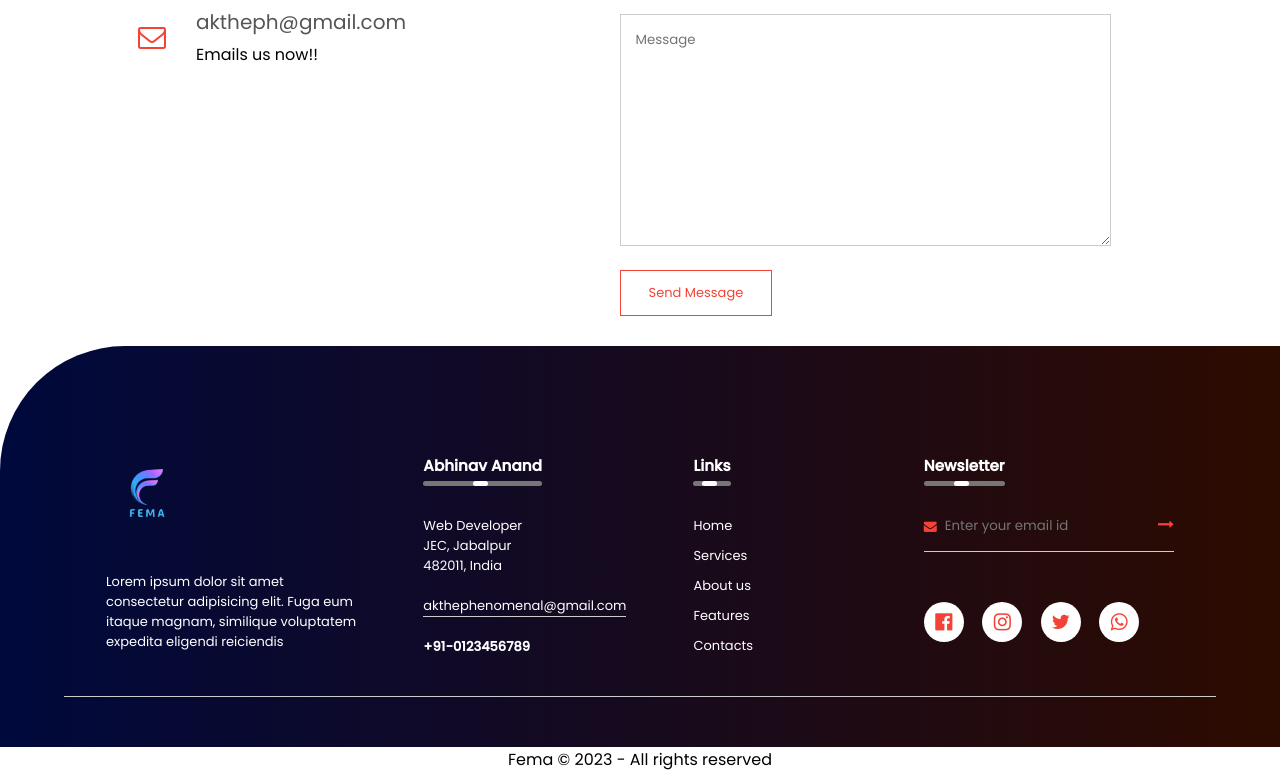
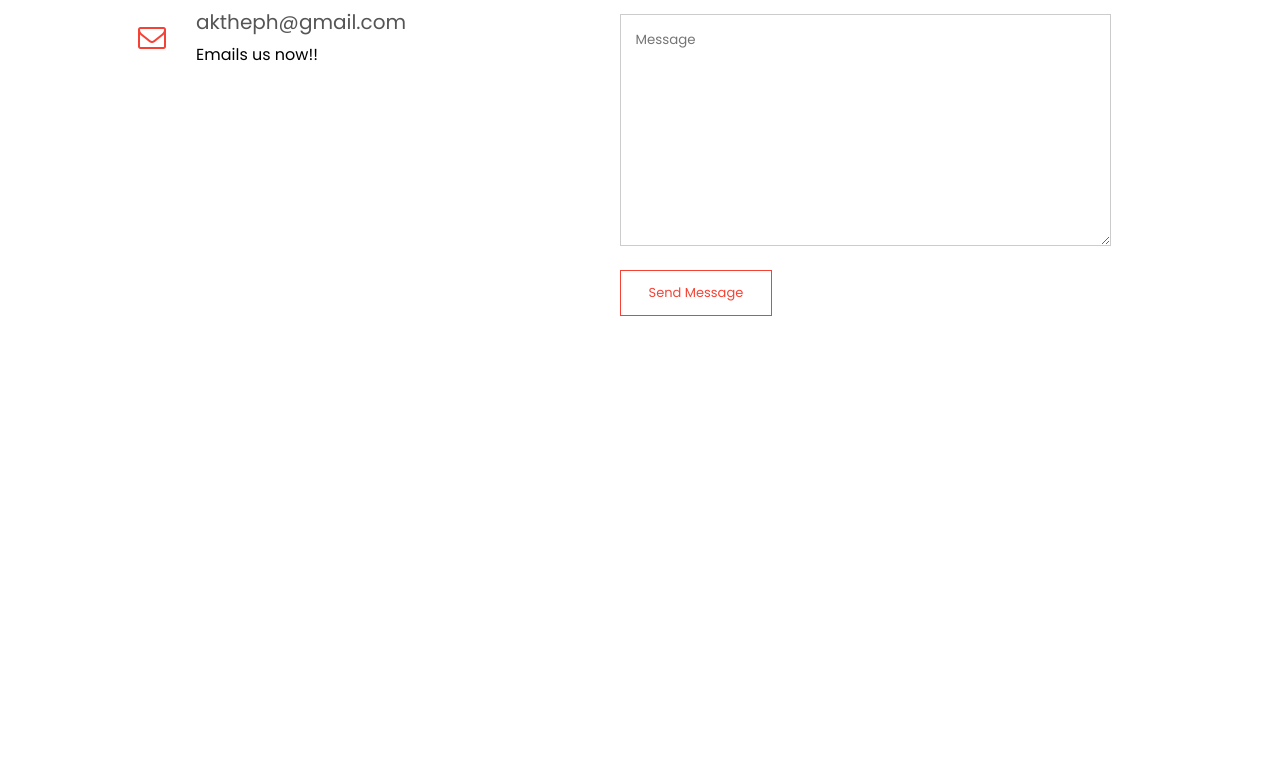
Before and after one commit to xAbhi07x/Fema, a plain HTML site: page Contact.html in a window 1280 px wide. Shown: the part 1210-1982 px from the top of the page. After the commit the page ends 1556 px from the top, so only its background shows below. Drawn offline with Linux system fonts and the light colour scheme.

Commit message:
Update Contact.html

```diff
--- a/Contact.html
+++ b/Contact.html
@@ -25,12 +25,12 @@
         <div class="navlinks" id="navLinks">
           <i class="fa fa-times" onclick="hideMenu()"></i>
           <ul>
-            <li><a href="/index.html">HOME</a></li>
+            <li><a href="index.html">HOME</a></li>
             <li>
-              <a href="/travel.html">TRAVEL & STAYS</a></li>
-            <li><a href="/safeZone.html">SAFE-ZONES</a></li>
-            <li><a href="/confess.html">CONFESS</a></li>
-            <li><a href="/Gethelp.html">GET-HELP</a></li>
+              <a href="travel.html">TRAVEL & STAYS</a></li>
+            <li><a href="safeZone.html">SAFE-ZONES</a></li>
+            <li><a href="confess.html">CONFESS</a></li>
+            <li><a href="Gethelp.html">GET-HELP</a></li>
             <!-- <li><a href="">OTHERS</a></li> -->
           </ul>
         </div>
@@ -109,65 +109,4 @@
       function hideMenu() {
         navlinks.style.right = "-200px";
       }
-    </script>
-
-    <!-- --------- footer ---------  -->
-    <footer>
-      <div class="foot">
-        <div class="col">
-          <img src="img/logofinal.png" class="logo" />
-          <p>
-            Lorem ipsum dolor sit amet consectetur adipisicing elit. Fuga eum
-            itaque magnam, similique voluptatem expedita eligendi reiciendis
-          </p>
-        </div>
-
-        <div class="col">
-          <h3>
-            Abhinav Anand
-            <div class="underline"><span></span></div>
-          </h3>
-          <p>Web Developer</p>
-          <p>JEC, Jabalpur</p>
-          <p>482011, India</p>
-          <p class="email-ID">akthephenomenal@gmail.com</p>
-          <h4>+91-0123456789</h4>
-        </div>
-        <div class="col">
-          <h3>
-            Links
-            <div class="underline"><span></span></div>
-          </h3>
-          <ul>
-            <li><a href="">Home</a></li>
-                <li><a href="/Gethelp.html">Services</a></li>
-                <li><a href="/about.html">About us</a></li>
-                <li><a href="">Features</a></li>
-                <li><a href="/Contact.html">Contacts</a></li>
-          </ul>
-        </div>
-        <div class="col">
-          <h3>
-            Newsletter
-            <div class="underline"><span></span></div>
-          </h3>
-          <form action="">
-            <i class="fa fa-envelope"></i>
-            <input type="email" placeholder="Enter your email id" required />
-            <button class="submit">
-              <i class="fa fa-long-arrow-right"></i>
-            </button>
-          </form>
-          <div class="icons">
-            <i class="fa fa-facebook-official"></i>
-            <i class="fa fa-instagram"></i>
-            <i class="fa fa-twitter"></i>
-            <i class="fa fa-whatsapp"></i>
-          </div>
-        </div>
-      </div>
-      <hr />
-    </footer>
-    <p class="copyright">Fema © 2023 - All rights reserved</p>
-  </body>
-</html>
+    </script
```
